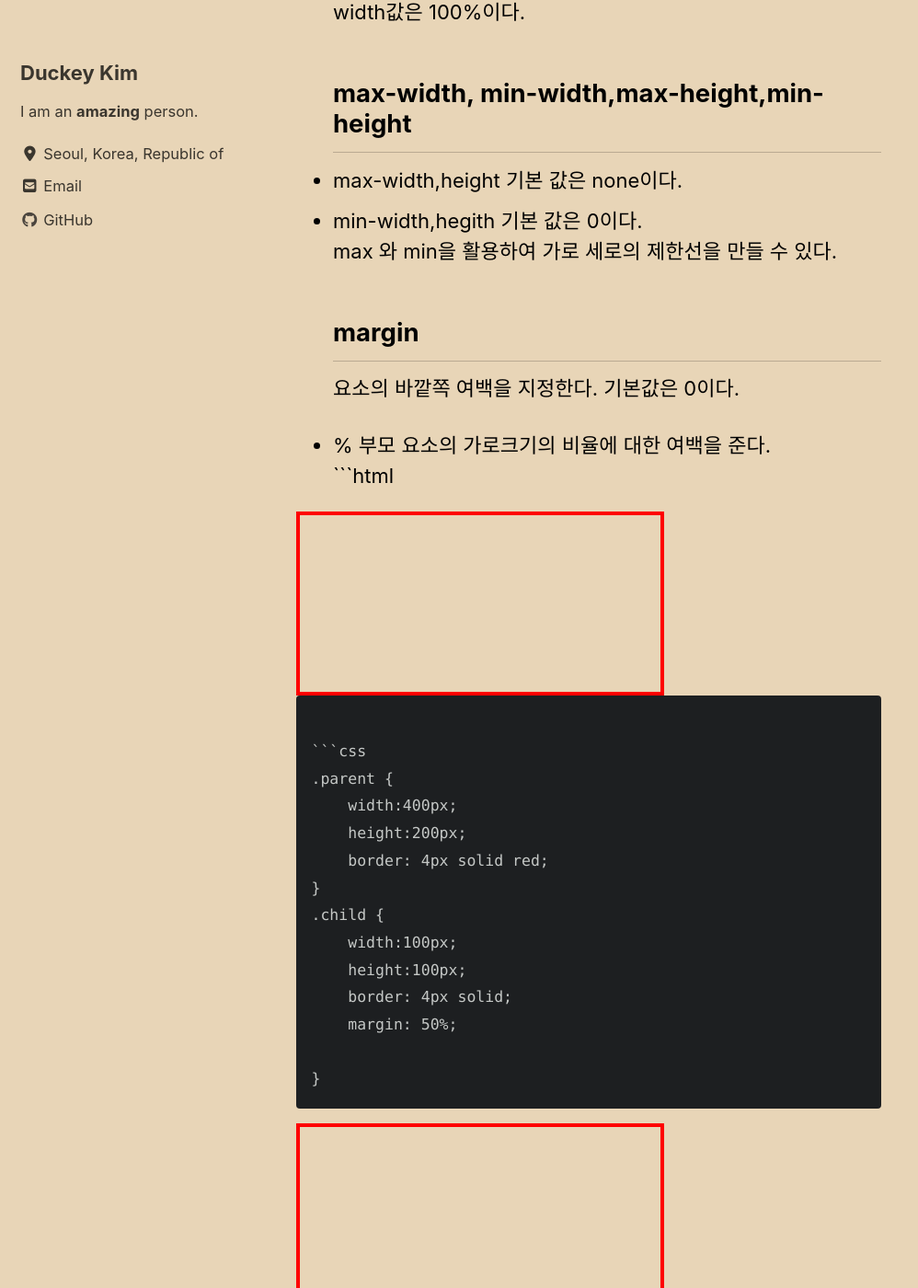
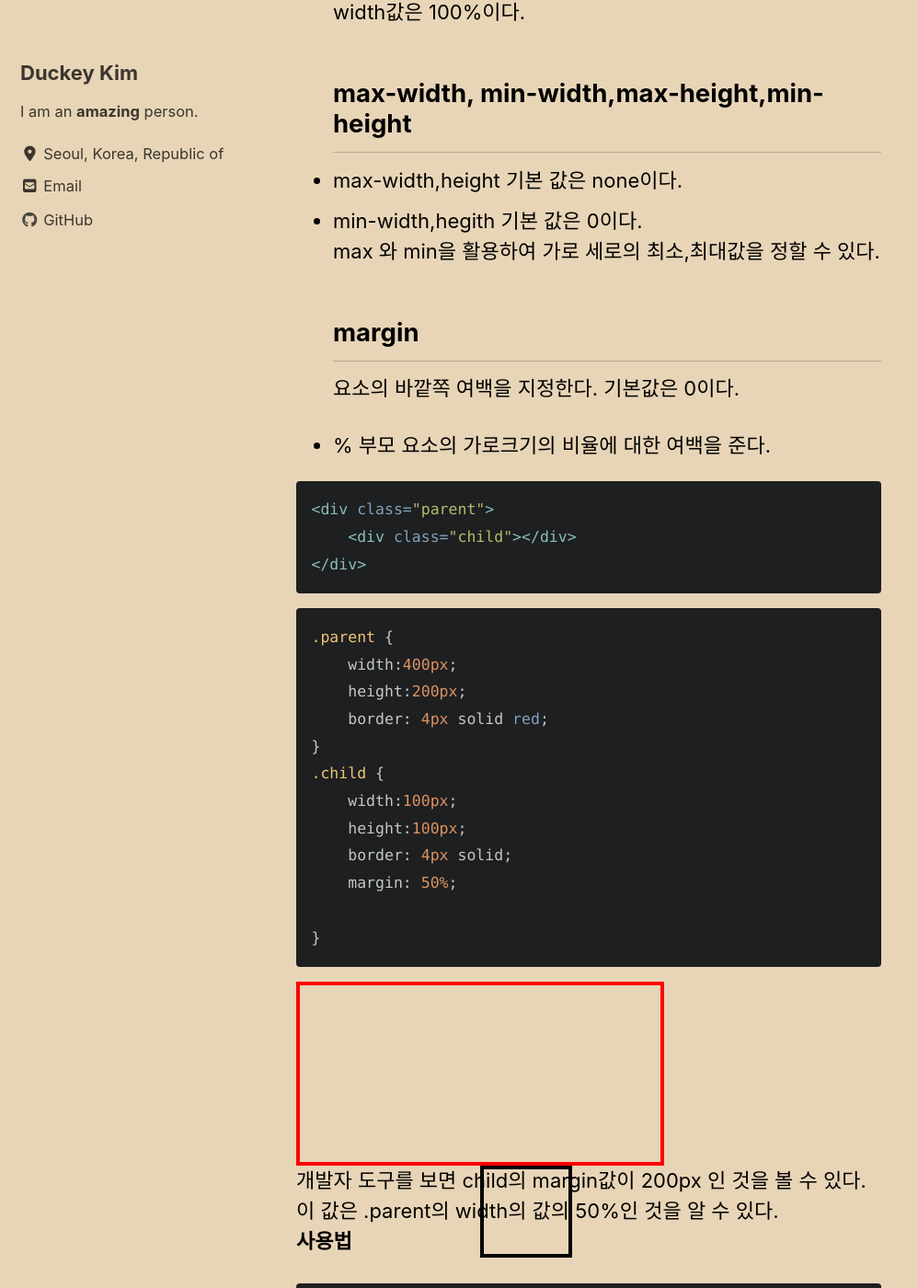
Before and after one commit to duckey-kim/duckey-kim.github.io, a Jekyll site: the page built from _posts/2020-01-02-5-CSS배우기.md, in a window 1280 px wide and 1400 px high, scrolled down 1617 px. Shown: the whole window at 92% size, without its empty margins (0-998 px from the left). Built offline with Jekyll 4.4.1, drawn with Linux system fonts in a browser that asks for light colours; cached includes are drawn as plain includes; nearby versions of some CDN libraries; some of the changed text lies outside the part shown.

Commit message:
Update 2020-01-02-5-CSS배우기.md

````diff
--- a/_posts/2020-01-02-5-CSS배우기.md
+++ b/_posts/2020-01-02-5-CSS배우기.md
@@ -23,10 +23,11 @@ viewport에서 vw,vh중 가장 크거나 작은 값을 활용한다.
 ## max-width, min-width,max-height,min-height
 - max-width,height 기본 값은 none이다.
 - min-width,hegith 기본 값은 0이다.
-max 와 min을 활용하여 가로 세로의 제한선을 만들 수 있다.
+max 와 min을 활용하여 가로 세로의 최소,최대값을 정할 수 있다.
 ## margin
 요소의 바깥쪽 여백을 지정한다. 기본값은 0이다.
 - % 부모 요소의 가로크기의 비율에 대한 여백을 준다.
+
 ```html
 <div class="parent">
     <div class="child"></div>
````
Also changed, not shown: other parts of _posts/2020-01-02-5-CSS배우기.md (+1 -1 lines).
